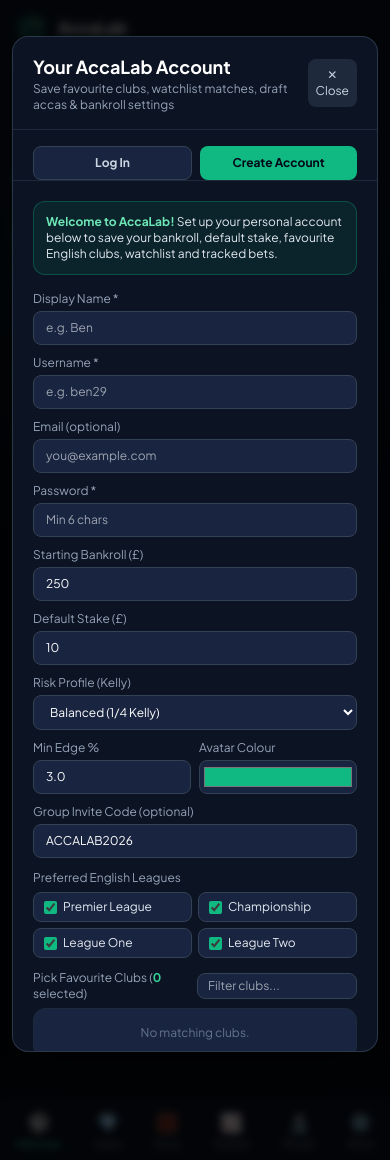
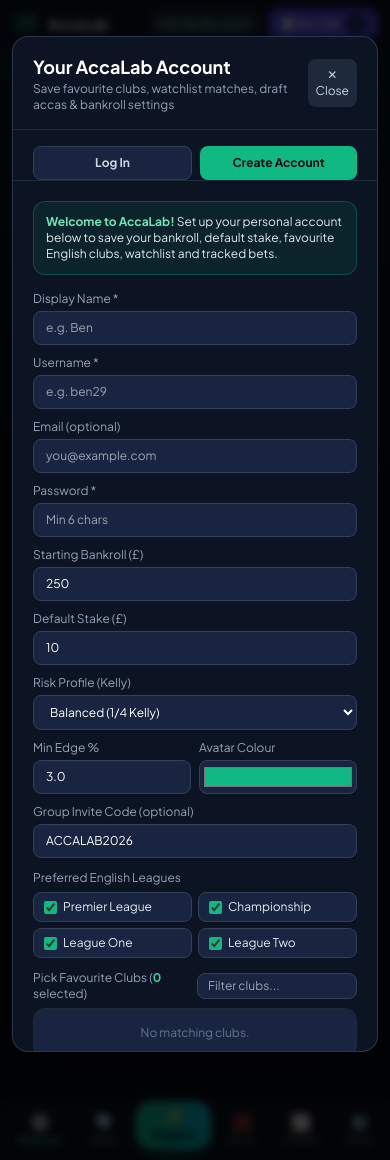
Before and after one commit to BennySp29/AccaLab, a Flask app: page / in a window 390 px wide. Run offline with Flask 3, Linux system fonts and the light colour scheme; data comes from the database, SQL or seed files in the repository; data that the repository does not hold is empty; parts of the project's set-up code (start-up, migrations or seed data) failed here and were passed over; some libraries are stand-ins or nearby versions.

Commit message:
Consolidate mobile bottom nav with Suggest Bet and unpin mobile top banner

```diff
--- a/accalab/templates/index.html
+++ b/accalab/templates/index.html
@@ -146,16 +146,16 @@
   <!-- Main Content -->
   <div class="flex-1 lg:pl-64 flex flex-col min-h-screen">
     <!-- Top Header Bar -->
-    <header class="sticky top-0 z-20 glass-panel border-b border-slate-800/80 px-4 py-3 flex flex-wrap items-center justify-between gap-3">
-      <div class="flex items-center gap-2.5 lg:hidden">
-        <img src="./icon.svg" alt="AccaLab" class="w-8 h-8 rounded-lg" />
-        <span class="font-extrabold text-white">AccaLab</span>
+    <header class="lg:sticky lg:top-0 z-20 glass-panel border-b border-slate-800/80 px-3 py-2 lg:px-4 lg:py-3 flex flex-wrap items-center justify-between gap-2 lg:gap-3">
+      <div class="flex items-center gap-2 lg:hidden">
+        <img src="./icon.svg" alt="AccaLab" class="w-7 h-7 rounded-lg" />
+        <span class="font-extrabold text-sm text-white">AccaLab</span>
       </div>
-      <div id="kpi-strip" class="flex flex-wrap items-center gap-2 text-xs">
+      <div id="kpi-strip" class="hidden lg:flex flex-wrap items-center gap-2 text-xs">
         <span class="px-2.5 py-1 rounded-full bg-card border border-slate-700 text-slate-300">Loading stats...</span>
       </div>
       <div class="flex items-center gap-2">
-        <button id="open-suggest-btn" class="px-3 py-1.5 rounded-xl bg-gradient-to-r from-emerald-500 to-cyan-500 hover:from-emerald-400 hover:to-cyan-400 text-slate-950 text-xs font-extrabold flex items-center gap-1.5 shadow-md shadow-emerald-500/20 transition">
+        <button id="open-suggest-btn" class="hidden lg:flex px-3 py-1.5 rounded-xl bg-gradient-to-r from-emerald-500 to-cyan-500 hover:from-emerald-400 hover:to-cyan-400 text-slate-950 text-xs font-extrabold items-center gap-1.5 shadow-md shadow-emerald-500/20 transition">
           <span>✨ Suggest Bet</span>
         </button>
         <select id="user-switcher-mobile" class="hidden lg:hidden bg-surface border border-slate-700 rounded-lg px-2 py-1.5 text-xs text-white"></select>
@@ -174,24 +174,24 @@
   </div>
 
   <!-- Mobile Bottom Navigation -->
-  <nav id="mobile-nav" class="lg:hidden fixed bottom-0 inset-x-0 glass-panel border-t border-slate-800/80 flex justify-around py-2 z-30">
-    <button data-tab="fixtures" class="nav-btn-mob flex flex-col items-center text-[11px] text-emerald-400">
-      <span class="text-lg">⚽</span><span>Matches</span>
+  <nav id="mobile-nav" class="lg:hidden fixed bottom-0 inset-x-0 glass-panel border-t border-slate-800/80 flex items-center justify-around px-1 pt-1.5 pb-[max(0.5rem,env(safe-area-inset-bottom))] z-30">
+    <button data-tab="fixtures" class="nav-btn-mob flex flex-col items-center py-1 px-2 text-[11px] text-emerald-400">
+      <span class="text-base leading-none">⚽</span><span class="mt-0.5">Matches</span>
     </button>
-    <button data-tab="value" class="nav-btn-mob flex flex-col items-center text-[11px] text-slate-400">
-      <span class="text-lg">💎</span><span>Value</span>
+    <button data-tab="value" class="nav-btn-mob flex flex-col items-center py-1 px-2 text-[11px] text-slate-400">
+      <span class="text-base leading-none">💎</span><span class="mt-0.5">Value</span>
     </button>
-    <button data-tab="acca" class="nav-btn-mob flex flex-col items-center text-[11px] text-slate-400">
-      <span class="text-lg">🧮</span><span>Acca</span>
+    <button id="open-suggest-mobile-btn" type="button" class="flex flex-col items-center justify-center -mt-3 px-3.5 py-1.5 rounded-2xl bg-gradient-to-r from-emerald-500 to-cyan-500 text-slate-950 font-extrabold text-[11px] shadow-lg shadow-emerald-500/25 border border-emerald-300/40 active:scale-95 transition">
+      <span class="text-base leading-none">✨</span><span class="mt-0.5">Suggest</span>
     </button>
-    <button data-tab="tracker" class="nav-btn-mob flex flex-col items-center text-[11px] text-slate-400">
-      <span class="text-lg">📈</span><span>Tracker</span>
+    <button data-tab="acca" class="nav-btn-mob flex flex-col items-center py-1 px-2 text-[11px] text-slate-400">
+      <span class="text-base leading-none">🧮</span><span class="mt-0.5">Acca</span>
     </button>
-    <button data-tab="backtest" class="nav-btn-mob flex flex-col items-center text-[11px] text-slate-400">
-      <span class="text-lg">🔬</span><span>Model</span>
+    <button data-tab="tracker" class="nav-btn-mob flex flex-col items-center py-1 px-2 text-[11px] text-slate-400">
+      <span class="text-base leading-none">📈</span><span class="mt-0.5">Tracker</span>
     </button>
-    <button data-tab="settings" class="nav-btn-mob flex flex-col items-center text-[11px] text-slate-400">
-      <span class="text-lg">⚙️</span><span>More</span>
+    <button data-tab="settings" class="nav-btn-mob flex flex-col items-center py-1 px-2 text-[11px] text-slate-400">
+      <span class="text-base leading-none">⚙️</span><span class="mt-0.5">More</span>
     </button>
   </nav>
 
```
Also changed, not shown: index.html (+19 -19 lines), accalab/static/app.js, static/app.js.
